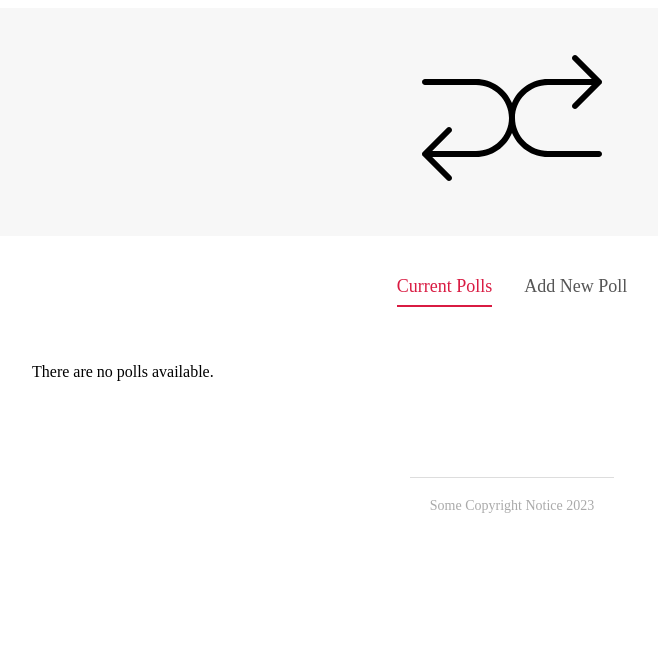
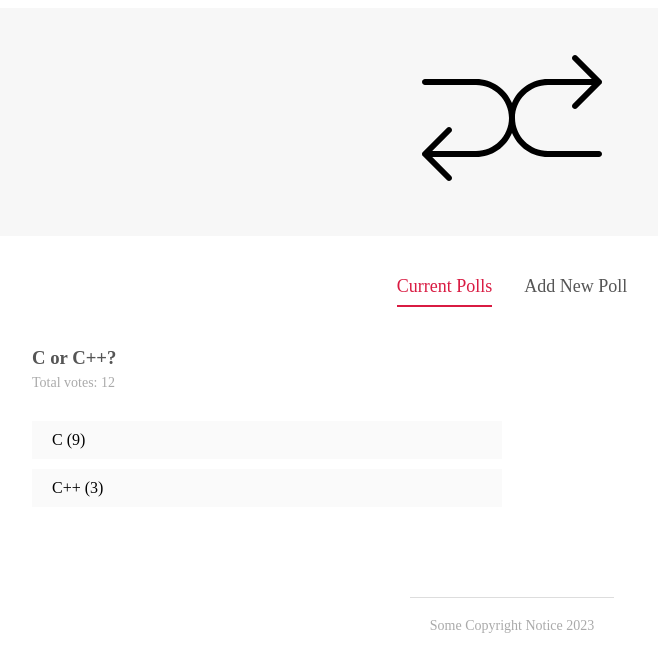
Before and after one commit to JCalHij/svelte_polls, a Svelte app: page / in a window 1280 px wide. Shown: the top 672 px of the page, without its empty margins (128-786 px from the left). Built offline with nearby package versions, Linux system fonts and the light colour scheme.

Commit message:
Poll Details Component

```diff
--- a/src/App.svelte
+++ b/src/App.svelte
@@ -6,8 +6,15 @@
   import PollList from "./components/PollList.svelte";
 
   // Polls
-  let GlobalId = 0;
-  let polls = [];
+  let GlobalId = 1;
+  let polls = [{
+    id:0,
+    question: "C or C++?",
+    answerA: "C",
+    votesA: 9,
+    answerB: "C++",
+    votesB: 3,
+  }];
 
   // Tabs
   const CURRENT_POLL_TAB = "Current Polls";
@@ -31,8 +38,8 @@
     const newPoll = e.detail;
     const poll = {
       id: GlobalId,
-      aVotes: 0,
-      bVotes: 0,
+      votesA: 0,
+      votesB: 0,
       ...newPoll,
     };
     polls = [...polls, poll];
--- /dev/null
+++ b/src/components/PollDetails.svelte
@@ -0,0 +1,43 @@
+<script>
+    export let poll;
+    $: totalVotes = poll.votesA + poll.votesB;
+</script>
+
+<div class="poll">
+  <h3>{poll.question}</h3>
+  <p>Total votes: {totalVotes}</p>
+  <div class="answer">
+    <div class="percent percent-a"></div>
+    <span>{poll.answerA} ({poll.votesA})</span>
+  </div>
+  <div class="answer">
+    <div class="percent percent-b"></div>
+    <span>{poll.answerB} ({poll.votesB})</span>
+  </div>
+</div>
+
+<style>
+  h3{
+    margin: 0 auto;
+    color: #555;
+  }
+  p{
+    margin-top: 6px;
+    font-size: 14px;
+    color: #aaa;
+    margin-bottom: 30px;
+  }
+  .answer{
+    background-color: #fafafa;
+    cursor: pointer;
+    margin: 10px auto;
+    position: relative;
+  }
+  .answer:hover{
+    opacity: 0.6;
+  }
+  span{
+    display: inline-block;
+    padding: 10px 20px;
+  }
+</style>
--- a/src/components/PollList.svelte
+++ b/src/components/PollList.svelte
@@ -1,11 +1,13 @@
 <script>
+  import PollDetails from "./PollDetails.svelte";
   export let polls;
 </script>
 
 <div class="poll-list">
   {#each polls as poll (poll.id)}
-    <p>{poll.answerA} - {poll.aVotes}</p>
-    <p>{poll.answerB} - {poll.bVotes}</p>
+    <div>
+      <PollDetails poll={poll} />
+    </div>
   {:else}
     <p>There are no polls available.</p>
   {/each}
```
